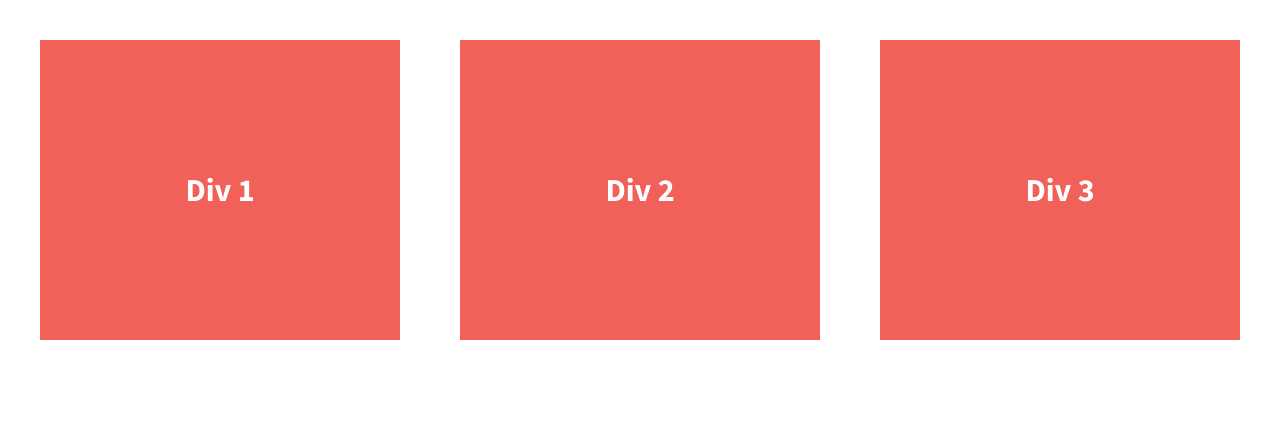
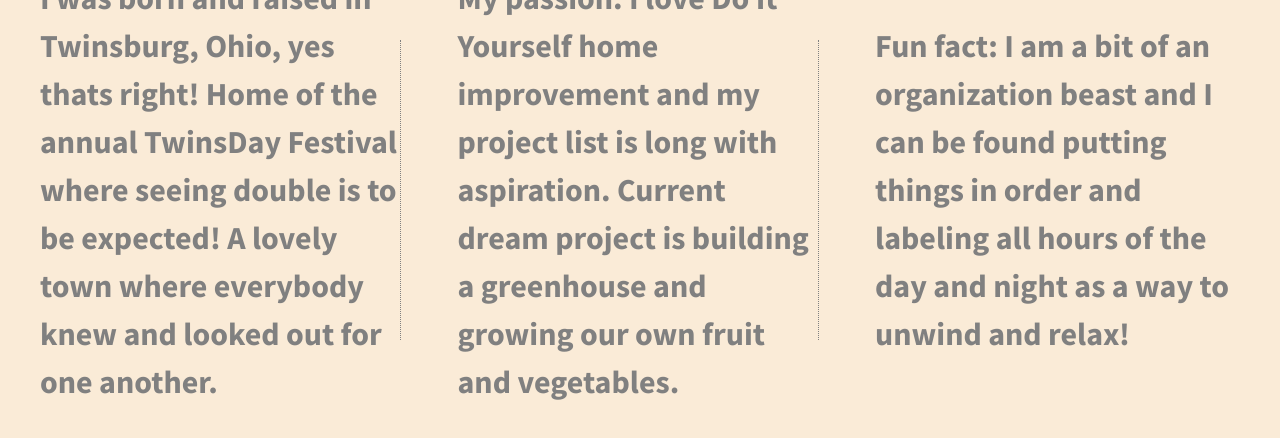
Before and after one commit to DeAnn-Marie/206-divs-flexbox, a plain HTML site: page index.html in a window 1280 px wide. Drawn offline with nearby package versions, Linux system fonts and the light colour scheme.

Commit message:
First commit

```diff
--- a/css/main.css
+++ b/css/main.css
@@ -97,7 +97,7 @@ textarea {
 
 
 html {
-  background-color: #fff;
+  background-color: #FAEBD7;
   height: 100%;
 }
 
@@ -113,6 +113,13 @@ body {
   font-weight: 700;
   display: flex;
   justify-content: space-between;
+
+}
+
+p{
+
+  color: grey;
+
 }
 
 .div-1, .div-2, .div-3 {
@@ -120,12 +127,16 @@ body {
   color: #fff;
   line-height: 1.5em;
   font-size: 1.6em;
-  background-color: #f16059;
   height: 300px;
   display: flex;
   justify-content: center;
   align-items: center;
   width: 30%;
+  margin-right: 5px;
+
+}
+.div-1, .div-2 {
+  border-right: 1px dotted grey;
 }
 
 
--- a/index.html
+++ b/index.html
@@ -23,13 +23,13 @@
 
         <section class="wrapper">
             <div class="div-1">
-                Div 1
+                <p>I was born and raised in Twinsburg, Ohio, yes thats right!  Home of the annual TwinsDay Festival where seeing double is to be expected!  A lovely town where everybody knew and looked out for one another.</p>
             </div>
             <div class="div-2">
-                Div 2
+                <p>My passion: I love Do It Yourself home improvement and my project list is long with aspiration.  Current dream project is building a greenhouse and growing our own fruit and vegetables.</p>
             </div>
             <div class="div-3">
-                Div 3
+                <p>Fun fact: I am a bit of an organization beast and I can be found putting things in order and labeling all hours of the day and night as a way to unwind and relax!</p>
             </div>
         </section>
 
```
